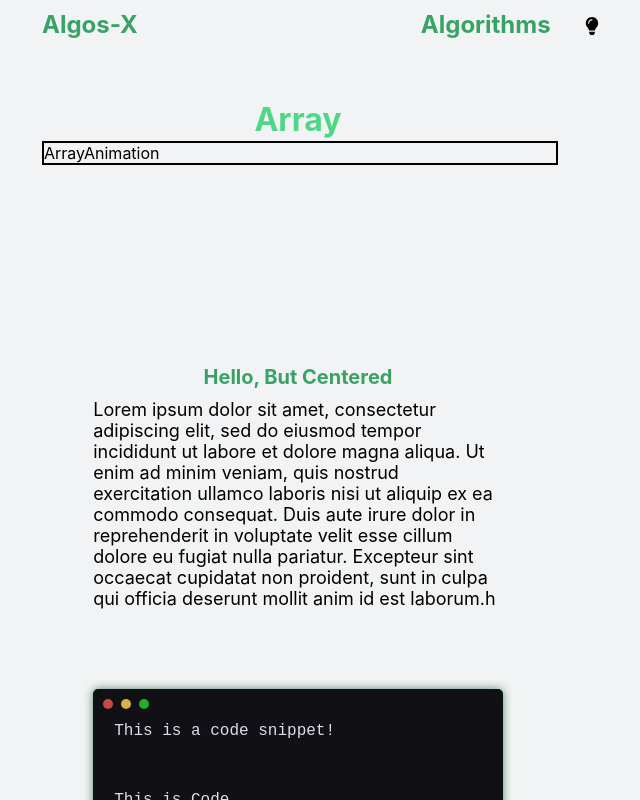
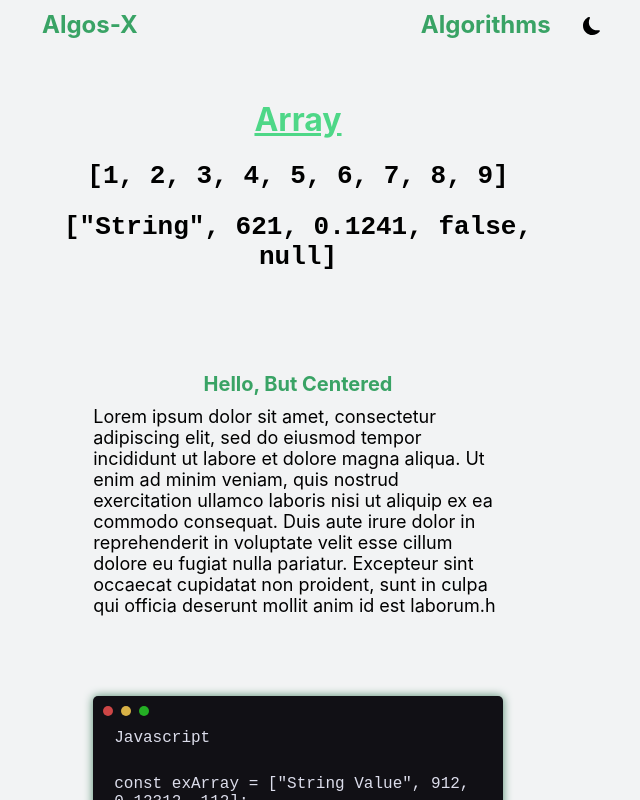
Before and after one commit to JoshBergman/Algorithms-Explained, a React (Create React App) app: page /array in a window 1280 px wide. Shown: the top 800 px of the page, without its empty margins (342-982 px from the left). Built offline with nearby package versions, Linux system fonts and the light colour scheme.

Commit message:
Snippet, array

```diff
--- a/src/Components/UI/PageComponents/AlgoPageTemplate/AlgoPageTemplate.module.css
+++ b/src/Components/UI/PageComponents/AlgoPageTemplate/AlgoPageTemplate.module.css
@@ -5,7 +5,6 @@
 }
 
 .algoContainer {
-    border: 2px solid;
     width: 100%;
     height: fit-content;
 }
@@ -15,11 +14,12 @@
     height: fit-content;
 
     margin: 0 auto;
-    margin-top: 200px;
+    margin-top: 100px;
 }
 
 .title {
     font-size: xx-large;
     text-align: center;
     margin: 2px;
+    text-decoration: underline;
 }
--- a/src/Components/UI/PageComponents/AlgoPageTemplate/AlgoPageTemplate.tsx
+++ b/src/Components/UI/PageComponents/AlgoPageTemplate/AlgoPageTemplate.tsx
@@ -12,14 +12,10 @@ interface IAlgoProps {
 export default function AlgoPageTemplate({algo, children, title}: IAlgoProps) {
     const styleCTX = useContext(StyleContext).theme;
 
-    const borderColor = {
-        "borderColor" : styleCTX.text1.color
-    };
-
   return (
     <div className={styles.alignmentContainer}>
         <h1 className={styles.title} style={styleCTX.logoText1}>{title}</h1>
-        <div className={styles.algoContainer} style={borderColor}>{algo}</div>
+        <div className={styles.algoContainer} >{algo}</div>
         <div className={styles.wordsContainer} >{children}</div>
     </div>
   );
--- a/src/Components/UI/PageResources/DarkMode/DarkModeButton.tsx
+++ b/src/Components/UI/PageResources/DarkMode/DarkModeButton.tsx
@@ -40,12 +40,12 @@ export default function DarkModeButton() {
     <React.Fragment>
       {isLight &&
         <button onClick={toDarkModeHandler} className={styles.button}>
-          <FaLightbulb className={styles.sun} style={animationStyle} />
+          <BsFillMoonFill className={styles.sun} style={animationStyle} />
         </button>
       }
       {!isLight &&
         <button onClick={toLightModeHandler} className={styles.button}>
-          <BsFillMoonFill className={styles.moon} style={animationStyle} />
+          <FaLightbulb className={styles.moon} style={animationStyle} />
         </button>
       }
     </React.Fragment>
--- a/src/Pages/Algorithms/Data-Structures/Array/Array.tsx
+++ b/src/Pages/Algorithms/Data-Structures/Array/Array.tsx
@@ -1,14 +1,14 @@
 import React from 'react';
 import AlgoPageTemplate from '../../../../Components/UI/PageComponents/AlgoPageTemplate/AlgoPageTemplate';
 
-import ArrayAnimation from './ArrayAnimation';
+import ArrayDisplay from './ArrayDisplay';
 import P from '../../../../Components/UI/PageComponents/AlgoPageTemplate/P';
 import H from '../../../../Components/UI/PageComponents/AlgoPageTemplate/H';
 import CodeSnippet from '../../../../Components/UI/PageResources/CodeSnippet/CodeSnippet';
 
 export default function Array() {
   return (
-    <AlgoPageTemplate algo={<ArrayAnimation />} title="Array">
+    <AlgoPageTemplate algo={<ArrayDisplay />} title="Array">
         <H centered={true}>Hello, But Centered</H>
         <P>Lorem ipsum dolor sit amet, consectetur adipiscing elit,
            sed do eiusmod tempor incididunt ut labore et dolore magna aliqua.
@@ -18,10 +18,8 @@ export default function Array() {
         </P>
 
         <CodeSnippet>
-          This is a code snippet!^^^
-          This is Code^
-          This is code line 2^
-          and the final line!
+          Javascript^^
+          const exArray = ["String Value", 912, 0.12312, 112];
         </CodeSnippet>
 
         <H>Hello, But Left Align</H>
--- a/src/Pages/Algorithms/Data-Structures/Array/ArrayAnimation.tsx
+++ /dev/null
@@ -1,7 +0,0 @@
-import React from 'react';
-
-export default function ArrayAnimation() {
-  return (
-    <div>ArrayAnimation</div>
-  )
-}
--- /dev/null
+++ b/src/Pages/Algorithms/Data-Structures/Array/ArrayDisplay.module.css
@@ -0,0 +1,12 @@
+.showcaseContainer {
+    height:fit-content;
+    width: fit-content;
+    margin: 10px auto;
+}
+
+.showcase {
+    color: inherit;
+    font-size: xx-large;
+    font-family: monospace;
+    text-align: center;
+}
--- /dev/null
+++ b/src/Pages/Algorithms/Data-Structures/Array/ArrayDisplay.tsx
@@ -0,0 +1,20 @@
+import React, { useContext } from 'react';
+
+import CodeSnippet from '../../../../Components/UI/PageResources/CodeSnippet/CodeSnippet';
+import { StyleContext } from '../../../../Store/ThemeContext';
+import styles from './ArrayDisplay.module.css';
+
+export default function ArrayAnimation() {
+  const textClr = useContext(StyleContext).theme.text1;
+
+  return (
+    <div className={styles.showcaseContainer} style={textClr}>
+      <h2 className={styles.showcase}>
+        [1, 2, 3, 4, 5, 6, 7, 8, 9]
+      </h2>
+      <h2 className={styles.showcase}>
+        ["String", 621, 0.1241, false, null]
+      </h2>
+    </div>
+  )
+}
```
